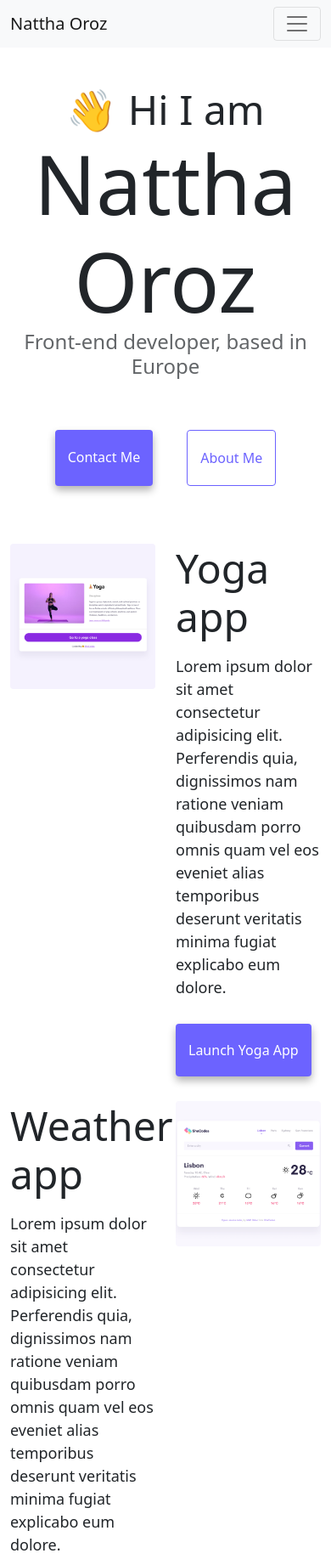
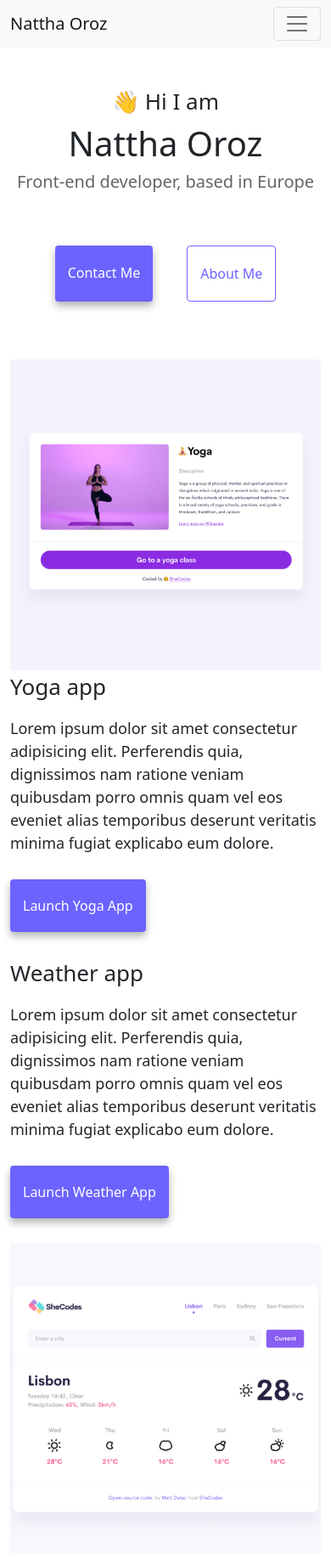
Before and after one commit to NataNONR/homework-wk3, a plain HTML site: page index.html in a window 390 px wide. Shown: the top 1835 px of the page at 85% size. Drawn offline with nearby package versions, Linux system fonts and the light colour scheme.

Commit message:
Feat: Adjust pages for phone users
Resize font and layout of photos and text boxes.

```diff
--- a/index.html
+++ b/index.html
@@ -77,14 +77,15 @@
     </div>
     <div class="container">
       <div class="row">
-        <div class="col-6">
+        <div class="col-sm-6">
           <img
             src="images/yoga.png"
             class="img-fluid rounded"
             alt="yoga page"
           />
         </div>
-        <div class="col-6">
+
+        <div class="col-sm-6">
           <h2 class="mb-3">Yoga app</h2>
           <p>
             Lorem ipsum dolor sit amet consectetur adipisicing elit. Perferendis
@@ -97,8 +98,9 @@
           </div>
         </div>
       </div>
+
       <div class="row mt-5">
-        <div class="col-6">
+        <div class="col-sm-6">
           <h2 class="mb-3">Weather app</h2>
           <p>
             Lorem ipsum dolor sit amet consectetur adipisicing elit. Perferendis
@@ -110,7 +112,8 @@
             <a href="#" class="primary-link">Launch Weather App</a>
           </div>
         </div>
-        <div class="col-6">
+
+        <div class="col-sm-6 mt-5">
           <img
             src="images/weather.png"
             class="img-fluid rounded"
@@ -118,15 +121,17 @@
           />
         </div>
       </div>
+
       <div class="row mt-5">
-        <div class="col-6">
+        <div class="col-sm-6">
           <img
             src="images/yogurt.png"
             class="img-fluid rounded"
             alt="yogurt page"
           />
         </div>
-        <div class="col-6">
+
+        <div class="col-sm-6 mt-5">
           <h2 class="mb-3">Yogurt app</h2>
           <p>
             Lorem ipsum dolor sit amet consectetur adipisicing elit. Perferendis
@@ -135,7 +140,7 @@
             explicabo eum dolore.
           </p>
           <div class="mt-5">
-            <a href="#" class="primary-link">Launch Weather App</a>
+            <a href="#" class="primary-link">Launch Yogurt App</a>
           </div>
         </div>
       </div>
--- a/style.css
+++ b/style.css
@@ -86,3 +86,18 @@ p {
 .email-link:hover {
   text-decoration: underline;
 }
+
+@media (max-width: 576px) {
+  h1 {
+    font-size: 40px;
+    line-height: 1.5;
+  }
+  h2 {
+    font-size: 26px;
+    line-height: 1.5;
+  }
+  h3 {
+    font-size: 20px;
+    line-height: 1.5;
+  }
+}
```
